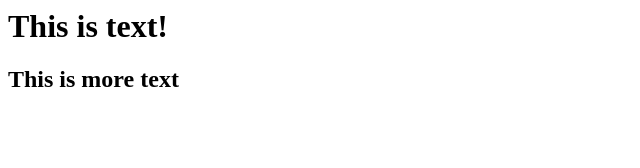
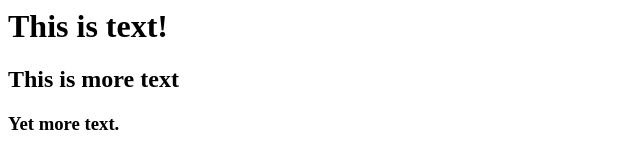
Before and after one commit to rserota/git-breakout, a plain HTML site: page index.html in a window 1280 px wide. Shown: the whole page, without its empty margins (0-640 px from the left). Drawn offline with Linux system fonts and the light colour scheme.

Commit message:
added <h3>

```diff
--- a/index.html
+++ b/index.html
@@ -1,2 +1,3 @@
 <h1>This is text!</h1>
 <h2>This is more text</h2>
+<h3>Yet more text.</h3>
```
